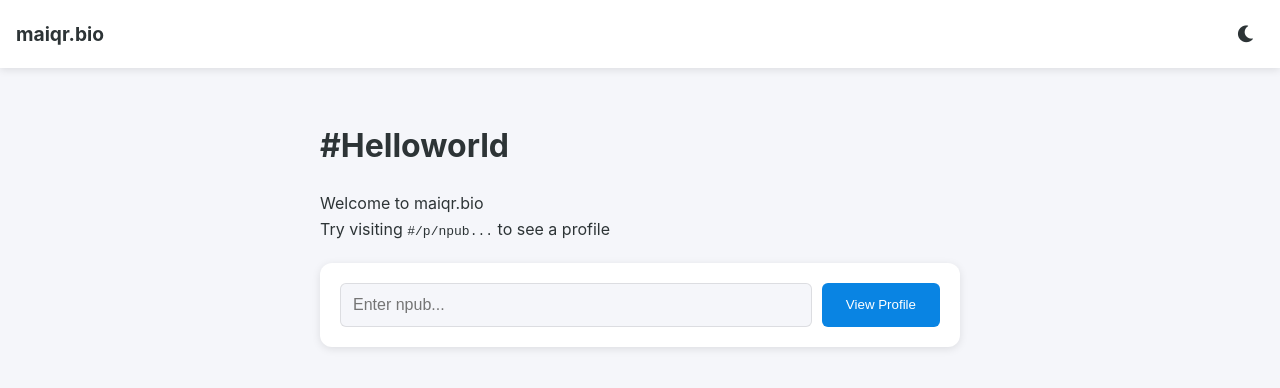
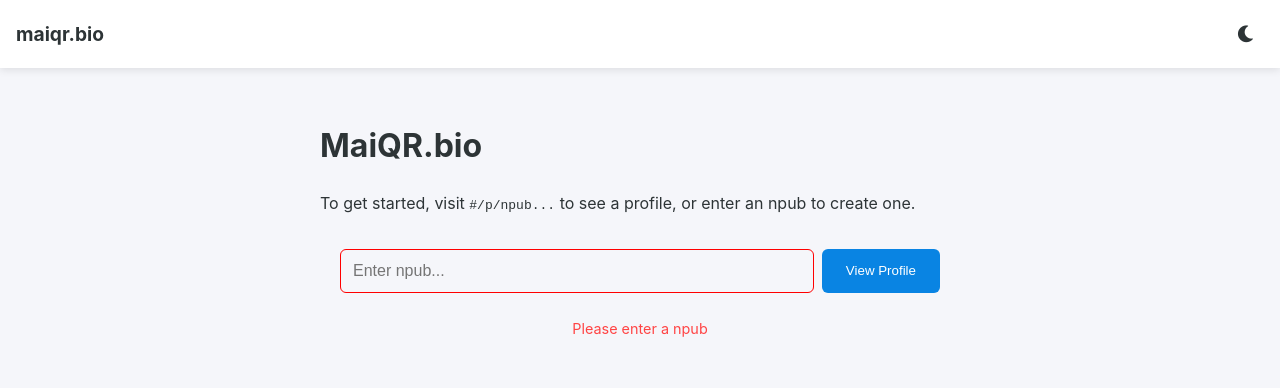
Before and after one commit to vveerrgg/maiqr.bio-one-page-profile, a website: page index.html in a window 1280 px wide. Both pictures are taken after a click on the button "View Profile". Drawn offline with Linux system fonts and the light colour scheme.

Commit message:
feat: enhance form validation and UI
- Add npub input validation with error handling
- Improve form layout and styling
- Add helpful instructions for users
- Position error messages below form
- Add visual feedback for validation errors

```diff
--- a/app.js
+++ b/app.js
@@ -110,12 +110,16 @@
 const views = {
     home: () => `
         <div class="container">
-            <h1>#Helloworld</h1>
-            <p>Welcome to maiqr.bio</p>
-            <p>Try visiting <code>#/p/npub...</code> to see a profile</p>
-            <div class="npub-form">
-                <input type="text" id="npub-input" placeholder="Enter npub..." />
-                <button onclick="handleNpubSubmit()">View Profile</button>
+            <h1>MaiQR.bio</h1>
+            <p>To get started, visit <code>#/p/npub...</code> to see a profile, or enter an npub to create one.</p>
+            <div class="npub-form-container">
+                <div class="npub-form">
+                    <div class="input-group">
+                        <input type="text" id="npub-input" placeholder="Enter npub..." />
+                        <button onclick="handleNpubSubmit()">View Profile</button>
+                    </div>
+                    <div id="npub-error" class="error-message"></div>
+                </div>
             </div>
         </div>
     `,
@@ -188,12 +192,31 @@
 // Handle npub form submission
 function handleNpubSubmit() {
     const input = document.getElementById('npub-input');
+    const errorDiv = document.getElementById('npub-error');
+
     const npub = input.value.trim();
-    if (npub) {
-        // Remove any existing hash or /p/ prefix
-        const cleanNpub = npub.replace(/^#?\/p\//, '').replace(/^nostr:/, '');
-        window.location.hash = `/p/${cleanNpub}`;
+
+    // Clear previous error
+    errorDiv.textContent = '';
+    input.classList.remove('error');
+
+    // Validate input
+    if (!npub) {
+        errorDiv.textContent = 'Please enter a npub';
+        input.classList.add('error');
+        return;
     }
+
+    // Basic npub format validation
+    const cleanNpub = npub.replace(/^#?\/p\//, '').replace(/^nostr:/, '');
+    if (!cleanNpub.startsWith('npub1') || cleanNpub.length !== 63) {
+        errorDiv.textContent = 'Invalid npub format. It should start with "npub1" and be 63 characters long.';
+        input.classList.add('error');
+        return;
+    }
+
+    // If validation passes, navigate to profile
+    window.location.hash = `/p/${cleanNpub}`;
 }
 
 // Copy profile URL to clipboard
--- a/styles.css
+++ b/styles.css
@@ -133,15 +133,21 @@
     word-break: break-all;
 }
 
+.npub-form-container {
+    width: 100%;
+    max-width: 600px;
+    margin: 2rem auto;
+}
+
 .npub-form {
-    background-color: var(--card-background);
-    padding: 20px;
-    border-radius: 12px;
-    box-shadow: 0 2px 8px var(--border-color);
-    margin: 20px 0;
     display: flex;
-    gap: 10px;
-    transition: background-color 0.3s ease, box-shadow 0.3s ease;
+    flex-direction: column;
+    gap: 1rem;
+}
+
+.input-group {
+    display: flex;
+    gap: 0.5rem;
 }
 
 .npub-form input {
@@ -169,6 +175,14 @@
 .npub-form button:hover {
     transform: translateY(-2px);
     box-shadow: 0 4px 12px var(--border-color);
+}
+
+.error-message {
+    color: #ff4444;
+    font-size: 0.9rem;
+    text-align: center;
+    min-height: 1.2em;
+    margin-top: 0.5rem;
 }
 
 .profile-content {
@@ -584,3 +598,15 @@
         padding: 1rem;
     }
 }
+
+/* Error states */
+.error {
+    border-color: red !important;
+    animation: shake 0.5s;
+}
+
+@keyframes shake {
+    0%, 100% { transform: translateX(0); }
+    25% { transform: translateX(-5px); }
+    75% { transform: translateX(5px); }
+}
```
Also changed, not shown: package.json (+18 -1 lines).
